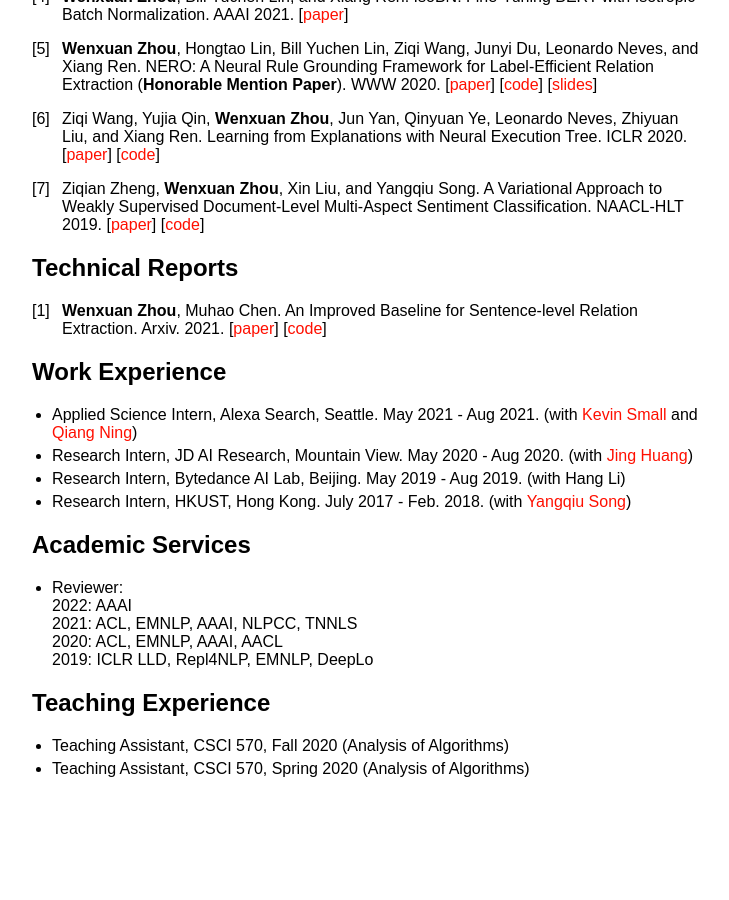
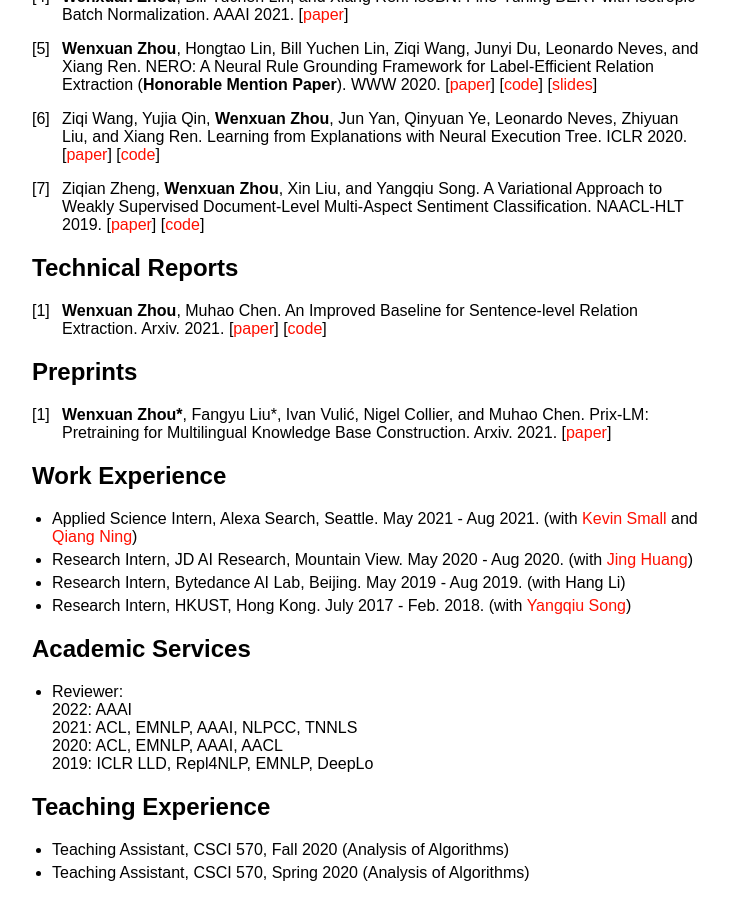
Before and after one commit to wzhouad/wzhouad.github.io, a Jekyll site: the page built from index.md, in a window 1280 px wide and 900 px high, scrolled down 689 px. Shown: the whole window, without its empty margins (258-987 px from the left). Built offline with Jekyll 4.4.1, drawn with Linux system fonts in a browser that asks for light colours; our own code applies the rules of GitHub Pages for plain Markdown files; before the commit the page ends 1485 px from its top, so only the background shows below that.

Commit message:
Update index.md

```diff
--- a/index.md
+++ b/index.md
@@ -34,6 +34,9 @@
 ## Technical Reports
 1. **Wenxuan Zhou**, Muhao Chen. An Improved Baseline for Sentence-level Relation Extraction. Arxiv. 2021. \[[paper](https://arxiv.org/abs/2102.01373)\] \[[code](https://github.com/wzhouad/RE_improved_baseline)\]
 
+## Preprints
+1. **Wenxuan Zhou\***, Fangyu Liu\*, Ivan Vulić, Nigel Collier, and Muhao Chen. Prix-LM: Pretraining for Multilingual Knowledge Base Construction. Arxiv. 2021. \[[paper](https://arxiv.org/abs/2110.08443)]
+
 ## Work Experience
 * Applied Science Intern, Alexa Search, Seattle. May 2021 - Aug 2021. (with [Kevin Small](http://www.kevinsmall.org/) and [Qiang Ning](https://www.qiangning.info/))
 * Research Intern, JD AI Research, Mountain View. May 2020 - Aug 2020. (with [Jing Huang](https://sites.google.com/view/drjinghuang))
```
